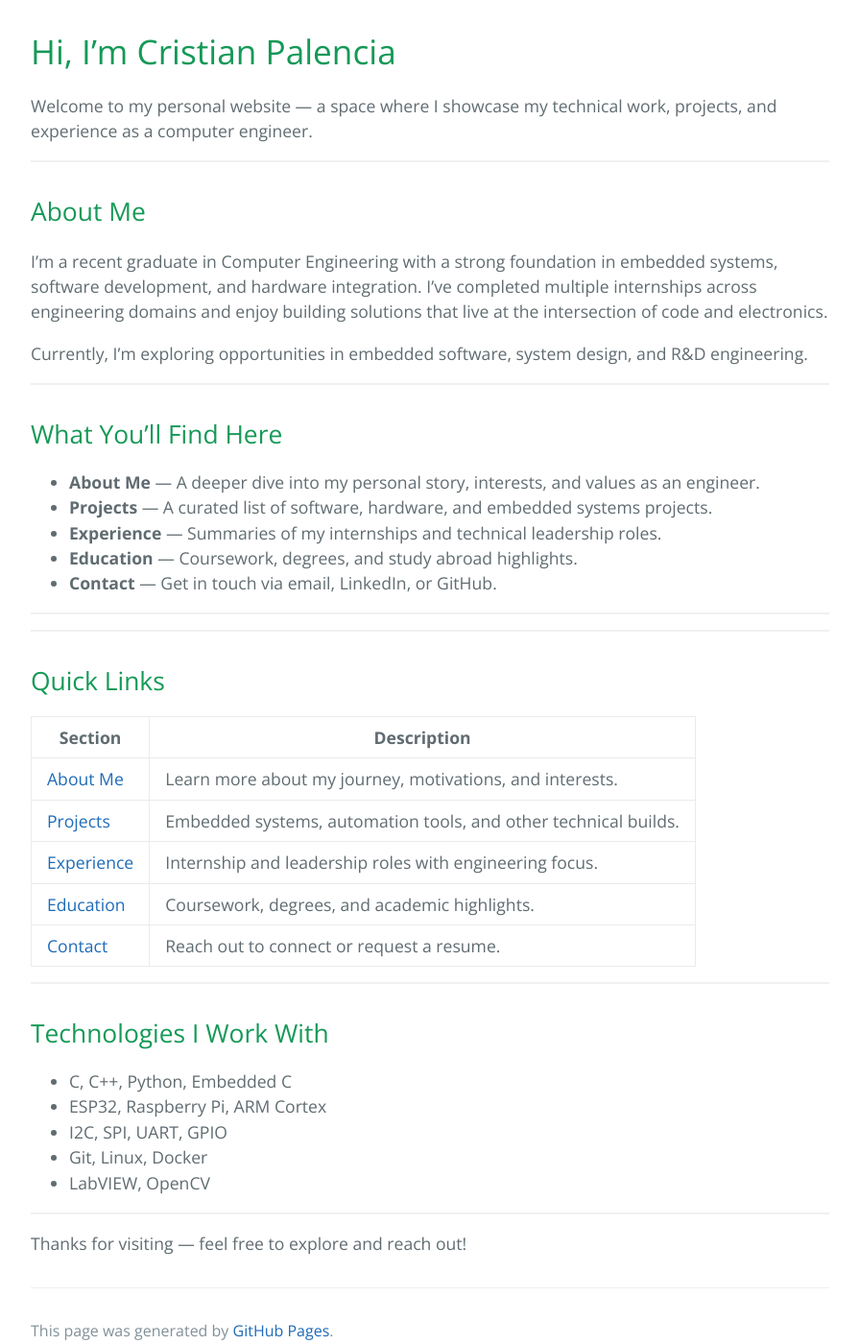
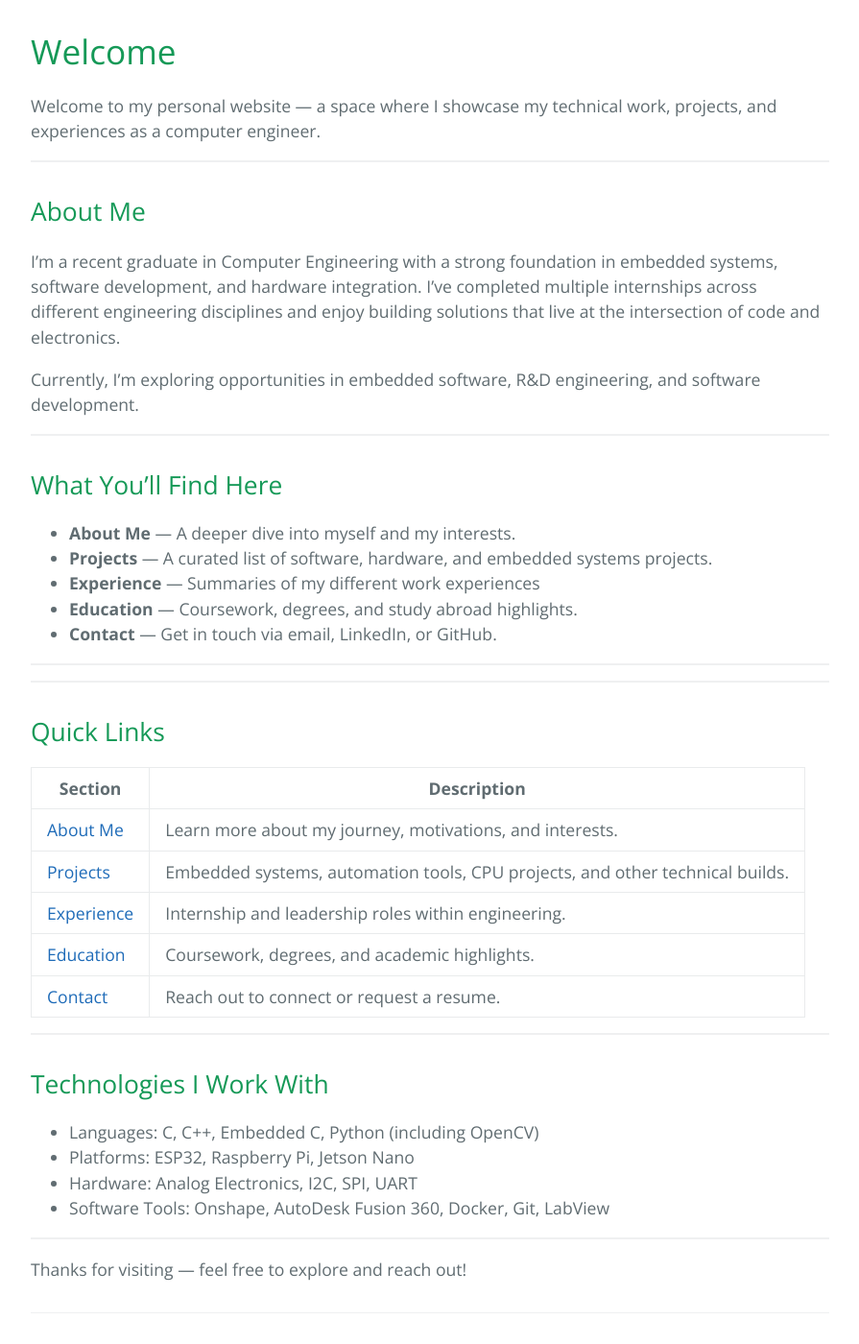
Before and after one commit to cpalencica/cpalencica.github.io, a Jekyll site: the page built from index.md, in a window 1280 px wide and 1400 px high, scrolled down 285 px. Shown: the whole window at 96% size, without its empty margins (192-1087 px from the left). Built offline with Jekyll 4.4.1, drawn with Linux system fonts in a browser that asks for light colours; a style sheet for code colours, icons or effects is not loaded; the repository's description, which GitHub fills in, is left out.

Commit message:
revised home page

```diff
--- a/index.md
+++ b/index.md
@@ -3,25 +3,25 @@
 title: Cristian Palencia
 ---
 
-# Hi, I'm Cristian Palencia
+# Welcome
 
-Welcome to my personal website — a space where I showcase my technical work, projects, and experience as a computer engineer.
+Welcome to my personal website — a space where I showcase my technical work, projects, and experiences as a computer engineer.
 
 ---
 
 ## About Me
 
-I'm a recent graduate in Computer Engineering with a strong foundation in embedded systems, software development, and hardware integration. I've completed multiple internships across engineering domains and enjoy building solutions that live at the intersection of code and electronics.
+I'm a recent graduate in Computer Engineering with a strong foundation in embedded systems, software development, and hardware integration. I've completed multiple internships across different engineering disciplines and enjoy building solutions that live at the intersection of code and electronics.
 
-Currently, I’m exploring opportunities in embedded software, system design, and R&D engineering.
+Currently, I’m exploring opportunities in embedded software, R&D engineering, and software development.
 
 ---
 
 ## What You’ll Find Here
 
-- **About Me** — A deeper dive into my personal story, interests, and values as an engineer.
+- **About Me** — A deeper dive into myself and my interests.
 - **Projects** — A curated list of software, hardware, and embedded systems projects.
-- **Experience** — Summaries of my internships and technical leadership roles.
+- **Experience** — Summaries of my different work experiences
 - **Education** — Coursework, degrees, and study abroad highlights.
 - **Contact** — Get in touch via email, LinkedIn, or GitHub.
 
@@ -34,8 +34,8 @@
 | Section              | Description                                                            |
 |----------------------|------------------------------------------------------------------------|
 | [About Me](./about)     | Learn more about my journey, motivations, and interests.              |
-| [Projects](./projects)   | Embedded systems, automation tools, and other technical builds.         |
-| [Experience](./experience) | Internship and leadership roles with engineering focus.               |
+| [Projects](./projects)   | Embedded systems, automation tools, CPU projects, and other technical builds.        |
+| [Experience](./experience) | Internship and leadership roles within engineering.           |
 | [Education](./education)   | Coursework, degrees, and academic highlights.                         |
 | [Contact](./contact)     | Reach out to connect or request a resume.                            |
 
@@ -43,11 +43,10 @@
 
 ## Technologies I Work With
 
-- C, C++, Python, Embedded C
-- ESP32, Raspberry Pi, ARM Cortex
-- I2C, SPI, UART, GPIO
-- Git, Linux, Docker
-- LabVIEW, OpenCV
+- Languages: C, C++, Embedded C, Python (including OpenCV)
+- Platforms: ESP32, Raspberry Pi, Jetson Nano
+- Hardware: Analog Electronics, I2C, SPI, UART
+- Software Tools: Onshape, AutoDesk Fusion 360, Docker, Git, LabView
 
 ---
 
```
